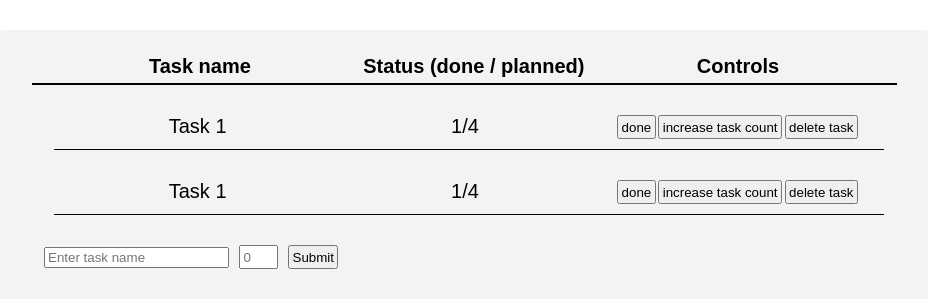
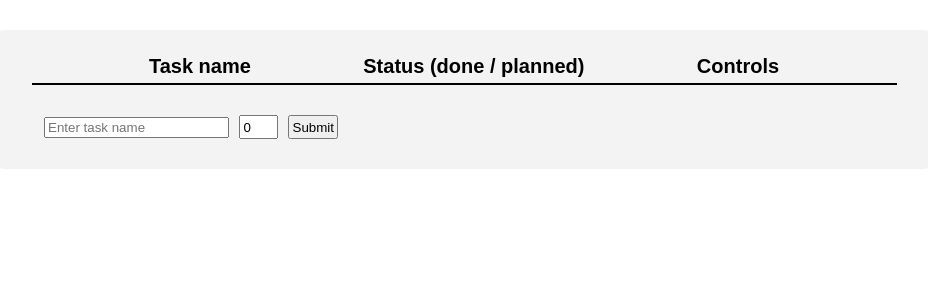
Before and after one commit to piotr-skolorzynski/react-task1, a React (Create React App) app: page / in a window 1280 px wide. Shown: the top 308 px of the page, without its empty margins (176-1104 px from the left). Built offline with nearby package versions, Linux system fonts and the light colour scheme; the HTML template or start-up script is replaced by a standard one.

Commit message:
modify App component create function generateId modify form create emebd inputs with useState hooks on event onChange create handleSubmit function to add tasks to array embeded with useState hook

```diff
--- a/src/App.js
+++ b/src/App.js
@@ -1,6 +1,33 @@
-
+import { useState, useEffect } from 'react';
 
 function App() {
+
+  const generateId = (min=0, max=10000) => {
+    return Math.floor(Math.random() * ((max - min + 1) + min));
+  };
+  const [taskText, setTaskText] = useState('');
+  const [taskStages, setTaskStages] = useState(0);
+  const [tasks, setTasks] = useState([]);
+
+  useEffect(() => {
+    console.log(tasks);
+  }, [tasks]);
+
+  const handleSubmit = e => {
+    e.preventDefault();
+    setTasks(() => {
+      const task = {
+        id: generateId(),
+        text: taskText,
+        plannedStages: taskStages,
+        finishedStages: 0
+      }
+      return [...tasks, task];
+    });
+    setTaskText('');
+    setTaskStages(0);
+  };
+
   return (
     <div className="app-container">
       <div className="tasks-header">
@@ -9,28 +36,26 @@ function App() {
         <span>Controls</span>
       </div>
       <ul className="tasks-container">
-        <li className="task">
-          <span className="task-name">Task 1</span>
-          <span className="task-status">1/4</span>
+        {tasks &&
+            tasks.map(task => {
+              const {id, text, plannedStages, finishedStages} = task;
+              return (
+                <li key={id} className="task">
+                  <span className="task-name">{text}</span>
+                  <span className="task-status">{finishedStages} / {plannedStages}</span>
                   <div className="btn-container">
                     <button>done</button>
                     <button>increase task count</button>
                     <button>delete task</button>
                   </div>
                 </li>
-        <li className="task">
-          <span className="task-name">Task 1</span>
-          <span className="task-status">1/4</span>
-          <div className="btn-container">
-            <button>done</button>
-            <button>increase task count</button>
-            <button>delete task</button>
-          </div>
-        </li>
+              )
+            })
+        }
       </ul>
-      <form className="form">
-        <input className="form-input-text" type="text" placeholder="Enter task name" />
-        <input className="form-input-number" type="number" placeholder="0"/>
+      <form className="form" onSubmit={handleSubmit}>
+        <input className="form-input-text" type="text" placeholder="Enter task name" value={taskText} onChange={e => setTaskText(e.target.value)} />
+        <input className="form-input-number" type="number" placeholder="0" value={taskStages} onChange={e => setTaskStages(e.target.value)}/>
         <button className="form-btn" type="submit">Submit</button>
       </form>
     </div>
```
Lines whose indentation alone changed are shown as unchanged.
